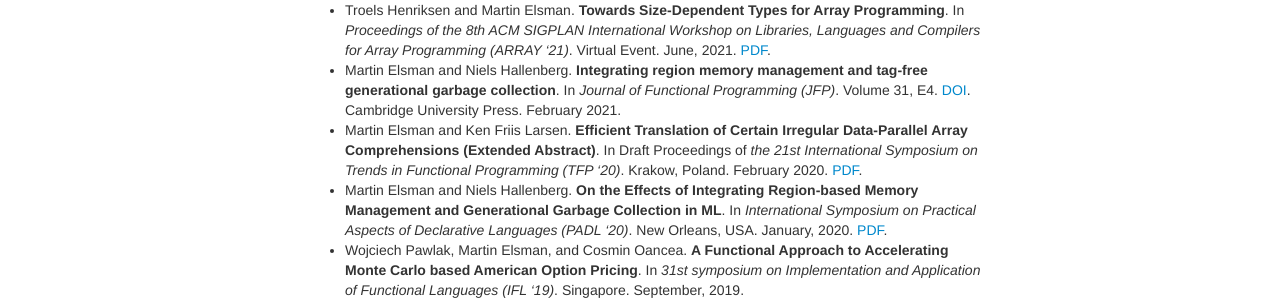
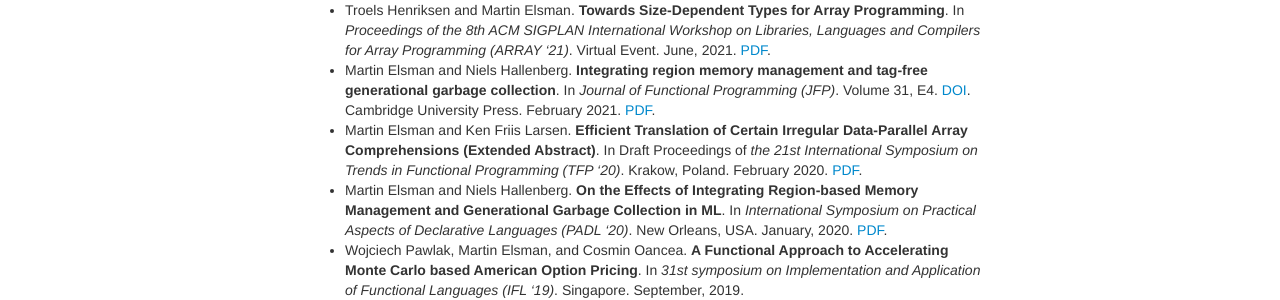
Before and after one commit to melsman/melsman.github.io, a Jekyll site: the page built from papers.md, in a window 1280 px wide and 900 px high. Shown: the part 212-512 px from the top of the window. Built offline with Jekyll 4.4.1, drawn with Linux system fonts in a browser that asks for light colours; nearby versions of some CDN libraries.

Commit message:
paper link

```diff
--- a/papers.md
+++ b/papers.md
@@ -10,7 +10,7 @@ group: navigation
 
 * Troels Henriksen and Martin Elsman. __Towards Size-Dependent Types for Array Programming__. In _Proceedings of the 8th ACM SIGPLAN International Workshop on Libraries, Languages and Compilers for Array Programming (ARRAY '21)_. Virtual Event. June, 2021. [PDF](/pdf/array21-final-publ.pdf).
 
-* Martin Elsman and Niels Hallenberg. __Integrating region memory management and tag-free generational garbage collection__. In _Journal of Functional Programming (JFP)_. Volume 31, E4. [DOI](http://dx.doi.org/10.1017/S0956796821000010). Cambridge University Press. February 2021.
+* Martin Elsman and Niels Hallenberg. __Integrating region memory management and tag-free generational garbage collection__. In _Journal of Functional Programming (JFP)_. Volume 31, E4. [DOI](http://dx.doi.org/10.1017/S0956796821000010). Cambridge University Press. February 2021. [PDF](/pdf/jfp2021.pdf).
 
 * Martin Elsman and Ken Friis Larsen. __Efficient Translation of Certain Irregular Data-Parallel Array Comprehensions (Extended Abstract)__. In Draft Proceedings of _the 21st International Symposium on Trends in Functional Programming (TFP '20)_. Krakow, Poland. February 2020. [PDF](/pdf/fut-comprehensions.pdf).
 
```
Also changed, not shown: 1 other file.
